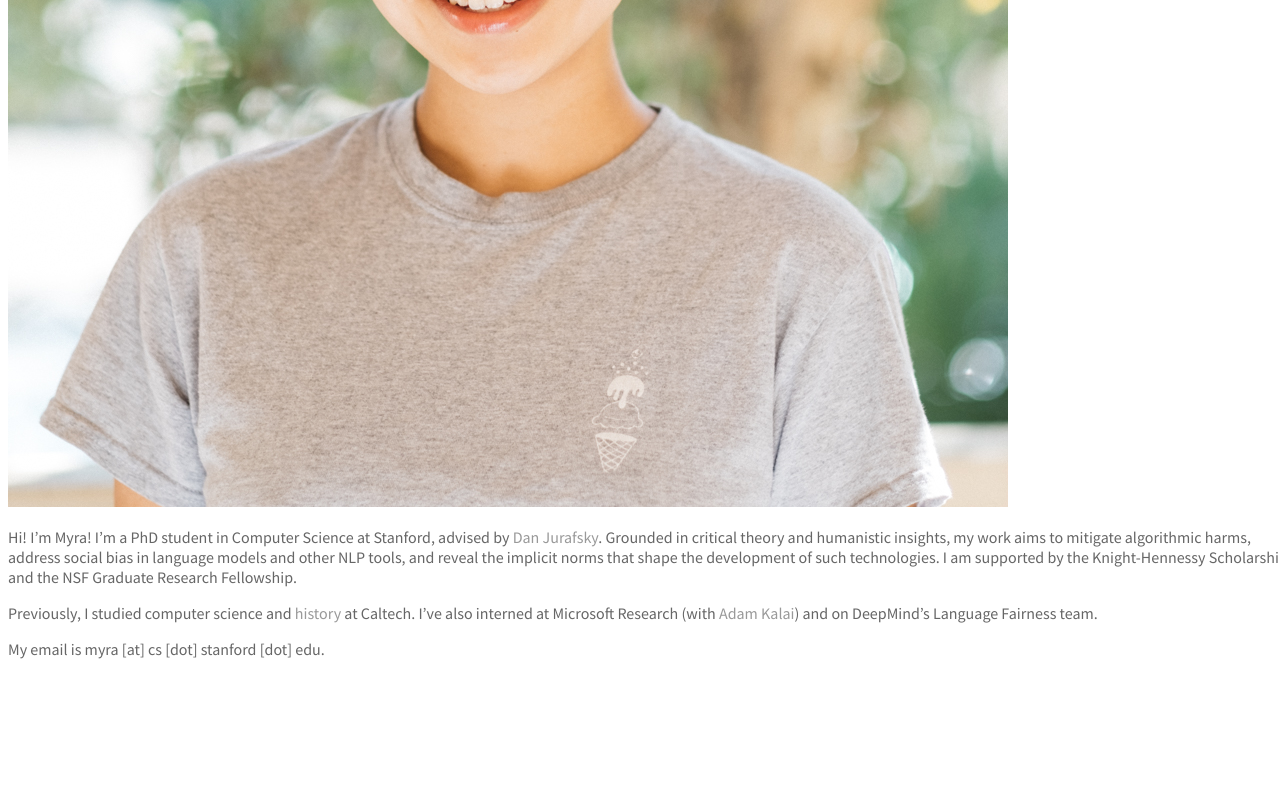
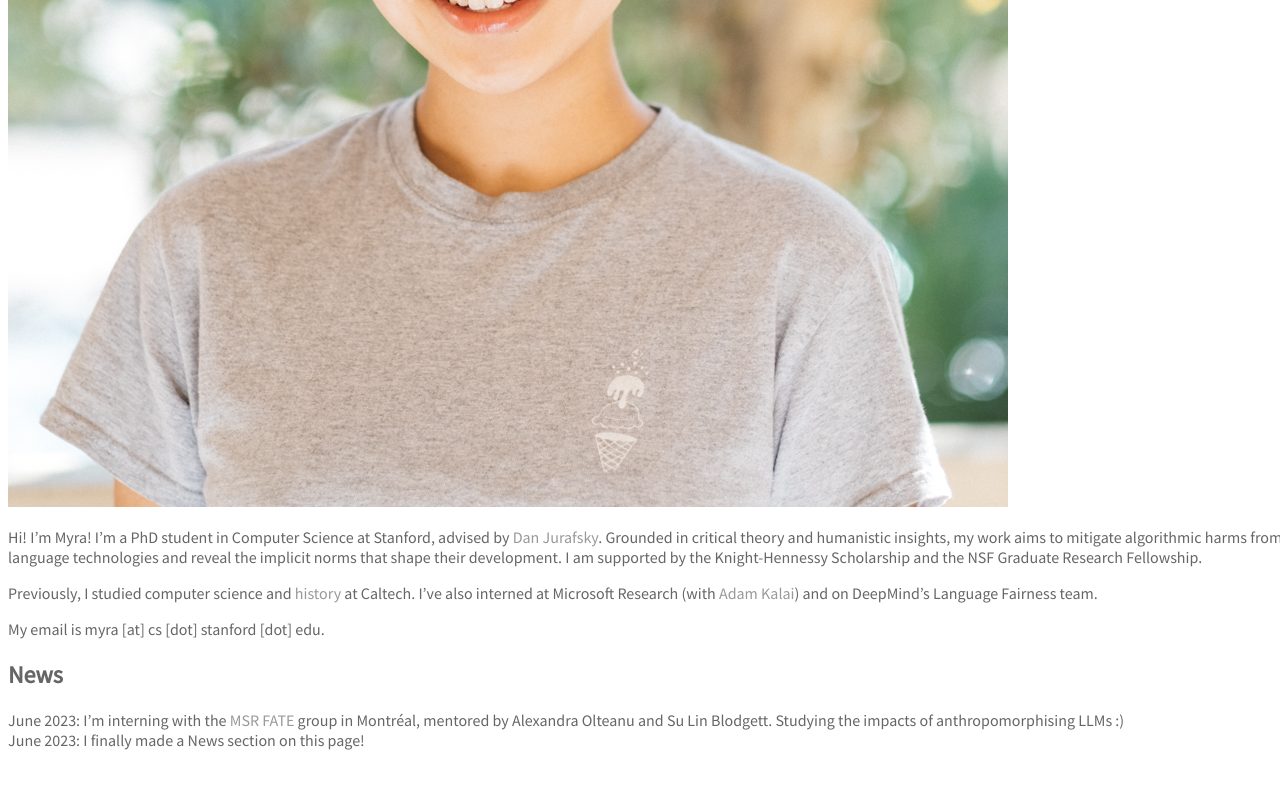
Before and after one commit to myracheng/myracheng.github.io, a Jekyll site: the page built from index.md, in a window 1280 px wide and 900 px high, scrolled down 816 px. Shown: the top 789 px of the window. Built offline with Jekyll 4.4.1, drawn with Linux system fonts in a browser that asks for light colours; some web fonts are replaced; our own code applies the rules of GitHub Pages for plain Markdown files.

Commit message:
Update index.md

```diff
--- a/index.md
+++ b/index.md
@@ -6,8 +6,12 @@ layout: default
 
 <img class="profile-picture" src="imgs/me.jpg">
 
-Hi! I'm Myra! I'm a PhD student in Computer Science at Stanford, advised by <a href="https://web.stanford.edu/~jurafsky">Dan Jurafsky</a>. Grounded in critical theory and humanistic insights, my work aims to mitigate algorithmic harms, address social bias in language models and other NLP tools, and reveal the implicit norms that shape the development of such technologies. I am supported by the Knight-Hennessy Scholarship and the NSF Graduate Research Fellowship.
+Hi! I'm Myra! I'm a PhD student in Computer Science at Stanford, advised by <a href="https://web.stanford.edu/~jurafsky">Dan Jurafsky</a>. Grounded in critical theory and humanistic insights, my work aims to mitigate algorithmic harms from language technologies and reveal the implicit norms that shape their development. I am supported by the Knight-Hennessy Scholarship and the NSF Graduate Research Fellowship.
 
 Previously, I studied computer science and <a href="https://thesis.library.caltech.edu/14990/">history</a> at Caltech. I've also interned at Microsoft Research (with <a href='https://kal.ai/'>Adam Kalai</a>) and on DeepMind's Language Fairness team.
 
 My email is myra [at] cs [dot] stanford [dot] edu.
+
+## News
+June 2023: I'm interning with the [MSR FATE](https://www.microsoft.com/en-us/research/theme/fate/) group in Montréal, mentored by Alexandra Olteanu and Su Lin Blodgett. Studying the impacts of anthropomorphising LLMs :)
+June 2023: I finally made a News section on this page!
```
